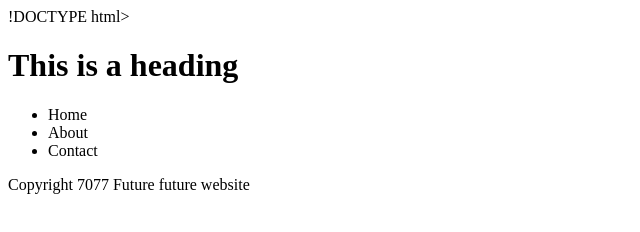
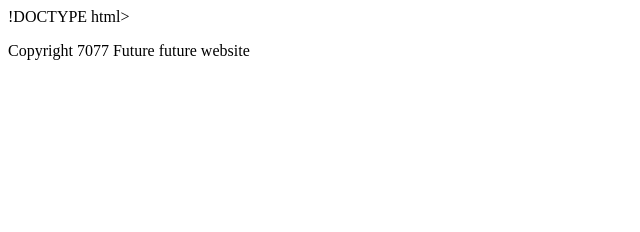
Before and after one commit to FrancesReagan/version-control-simulation-francesreaganjames, a plain HTML site: page index.html in a window 1280 px wide. Shown: the whole page, without its empty margins (0-640 px from the left). Drawn offline with Linux system fonts and the light colour scheme.

Commit message:
Update index.html

```diff
--- a/index.html
+++ b/index.html
@@ -8,18 +8,6 @@
 </head>
 <body>
 
- <!-- header section -->
-  <header>
-    <h1>This is a heading</h1>
-    <nav>
-      <ul>
-        <li>Home</li>
-        <li>About</li>
-        <li>Contact</li>
-      </ul>
-    </nav>
-  </header>
-
   <!-- your web page content goes here -->
   <footer>
     <p>Copyright 7077 Future future website</p>
```
